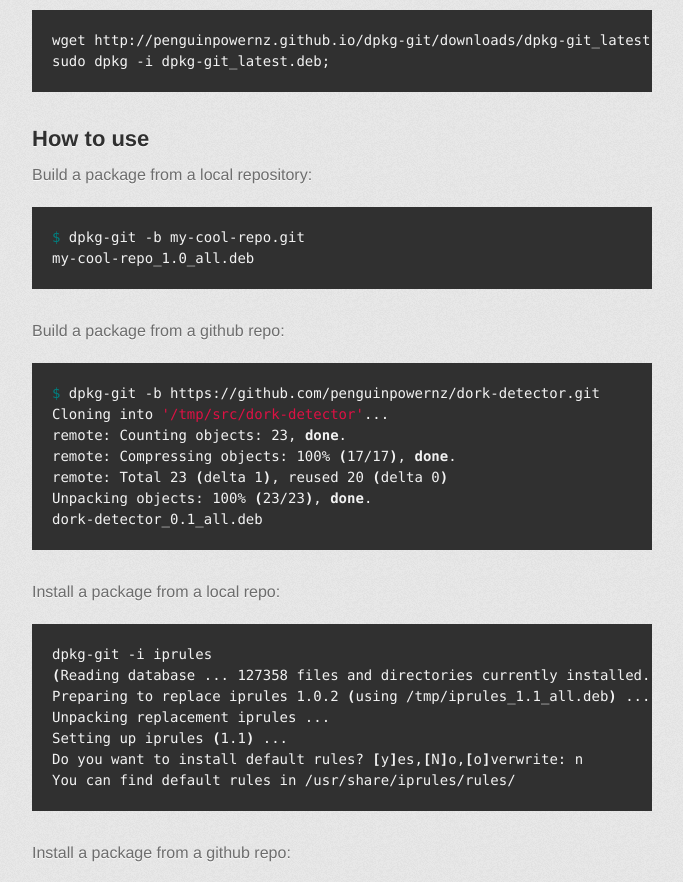
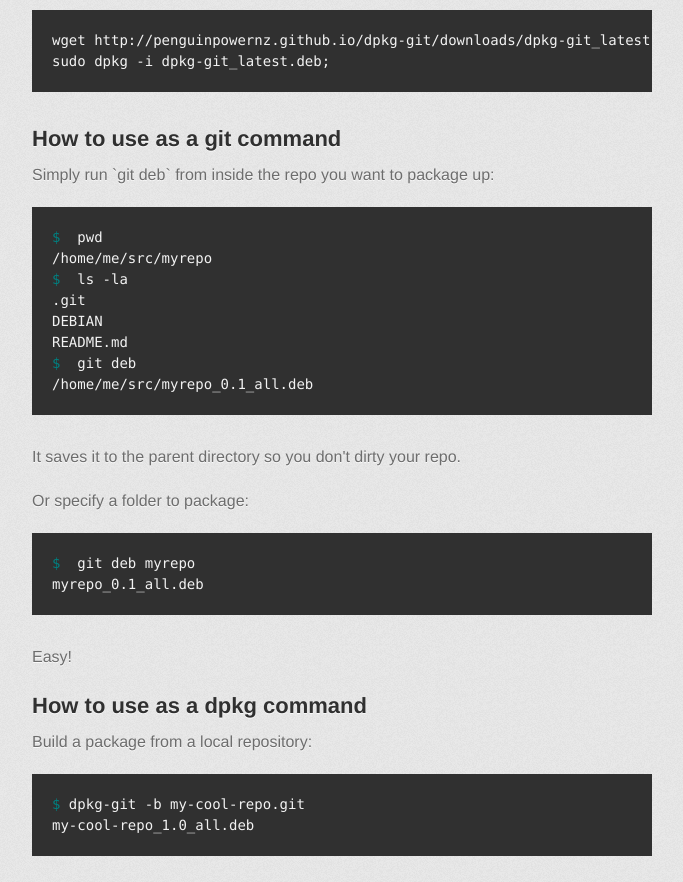
Before and after one commit to penguinpowernz/dpkg-git, a plain HTML site: page index.html in a window 1280 px wide. Shown: the part 900-1782 px from the top of the page, without its empty margins (298-981 px from the left). Drawn offline with Linux system fonts and the light colour scheme; a web font is replaced by a local one.

Commit message:
updated with info about the git command

```diff
--- a/index.html
+++ b/index.html
@@ -63,7 +63,34 @@ sudo dpkg -i dpkg-git_latest.deb;
 </pre></div>
 
 <h2>
-<a name="how-to-use" class="anchor" href="#how-to-use"><span class="octicon octicon-link"></span></a>How to use</h2>
+<a name="how-to-use-as-a-git-command" class="anchor" href="#how-to-use-as-a-git-command"><span class="octicon octicon-link"></span></a>How to use as a git command</h2>
+
+<p>Simply run `git deb` from inside the repo you want to package up:</p>
+
+<div class="highlight"><pre>
+<span class="nv">$ </span> pwd
+/home/me/src/myrepo
+<span class="nv">$ </span> ls -la
+.git
+DEBIAN
+README.md
+<span class="nv">$ </span> git deb
+/home/me/src/myrepo_0.1_all.deb
+</pre></div>
+
+<p>It saves it to the parent directory so you don't dirty your repo.</p>
+
+<p>Or specify a folder to package:</p>
+
+<div class="highlight"><pre>
+<span class="nv">$ </span> git deb myrepo
+myrepo_0.1_all.deb
+</pre></div>
+
+<p>Easy!</p>
+
+<h2>
+<a name="how-to-use-as-a-dpkg-command" class="anchor" href="#how-to-use-as-a-dpkg-command"><span class="octicon octicon-link"></span></a>How to use as a dpkg command</h2>
 
 <p>Build a package from a local repository:</p>
 
```
